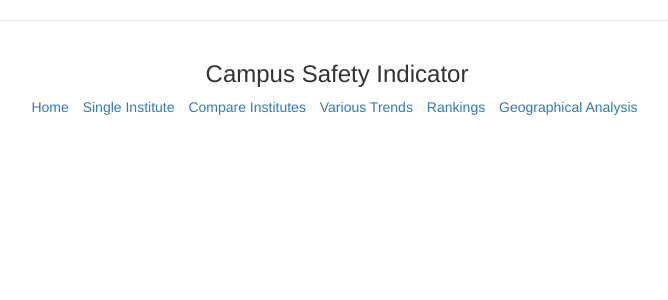
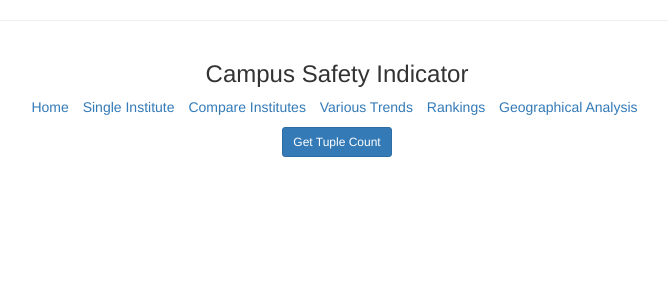
Before and after one commit to gayatrib12/campus-safety-indicator, a Flask app: page / in a window 1280 px wide. Shown: the top 300 px of the page, without its empty margins (303-971 px from the left). Run offline with Flask 2, Linux system fonts and the light colour scheme; some libraries are stand-ins or nearby versions.

Commit message:
added endpoint to return tuple count to the app

```diff
--- a/backend/run.py
+++ b/backend/run.py
@@ -246,5 +246,11 @@ def geographical():
     print(f"result: {len(result)} {result}")
     return render_template("geographical.html", title="Geographical Stats", in_range_result=result, actual_count=actual_count)
 
+@app.route('/tuple_count', methods=['POST'])
+def tuple_count():
+    # TODO:- add the query function in here
+    data = {"total_count": "1,000,000"}
+    return jsonify(data)
+
 if __name__ == '__main__':
     app.run(host='0.0.0.0', port=5000, debug=True)
--- a/backend/templates/index.html
+++ b/backend/templates/index.html
@@ -1,5 +1,23 @@
 {% extends "base.html" %}
 
 {% block content %}
+<div class="container" align="center">
+    <button type="button" class="btn btn-primary btn-sm">Get Tuple Count</button>
+</div>
+<script type="text/javascript">
+$("button").click(function(e) {
+    e.preventDefault();
+    $.ajax({
+        type: "POST",
+        url: "{{ url_for('tuple_count') }}",
+        success: function(result) {
+            alert('Total tuple count: ' + result['total_count']);
+        },
+        error: function(result) {
+            alert('error');
+        }
+    });
+});
+</script>
 
 {% endblock %}
```
